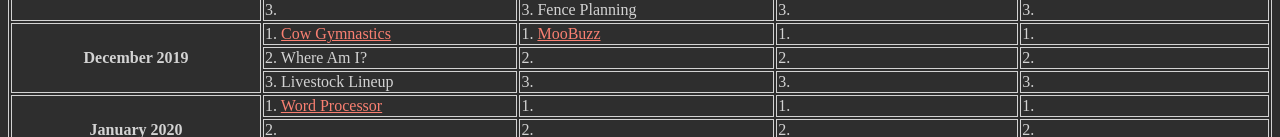
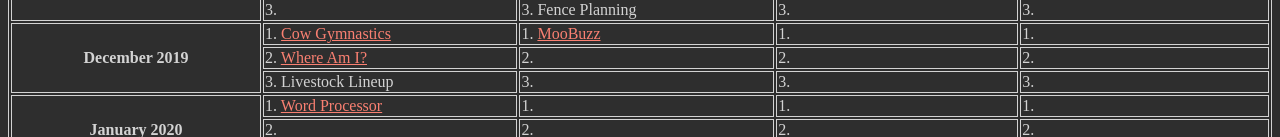
Before and after one commit to daniel-baumg/competitive-programming, a plain HTML site: page index.html in a window 1280 px wide. Shown: the part 1254-1391 px from the top of the page. Drawn offline with Linux system fonts and the light colour scheme.

Commit message:
Update index.html

```diff
--- a/index.html
+++ b/index.html
@@ -334,7 +334,7 @@
             <td>1. </td>
         </tr>
         <tr>
-            <td>2. Where Am I?</td>
+            <td>2. <a href="Bronze/dec-2019/whereami.cpp">Where Am I?</a></td>
             <td>2. </td>
             <td>2. </td>
             <td>2. </td>
```
